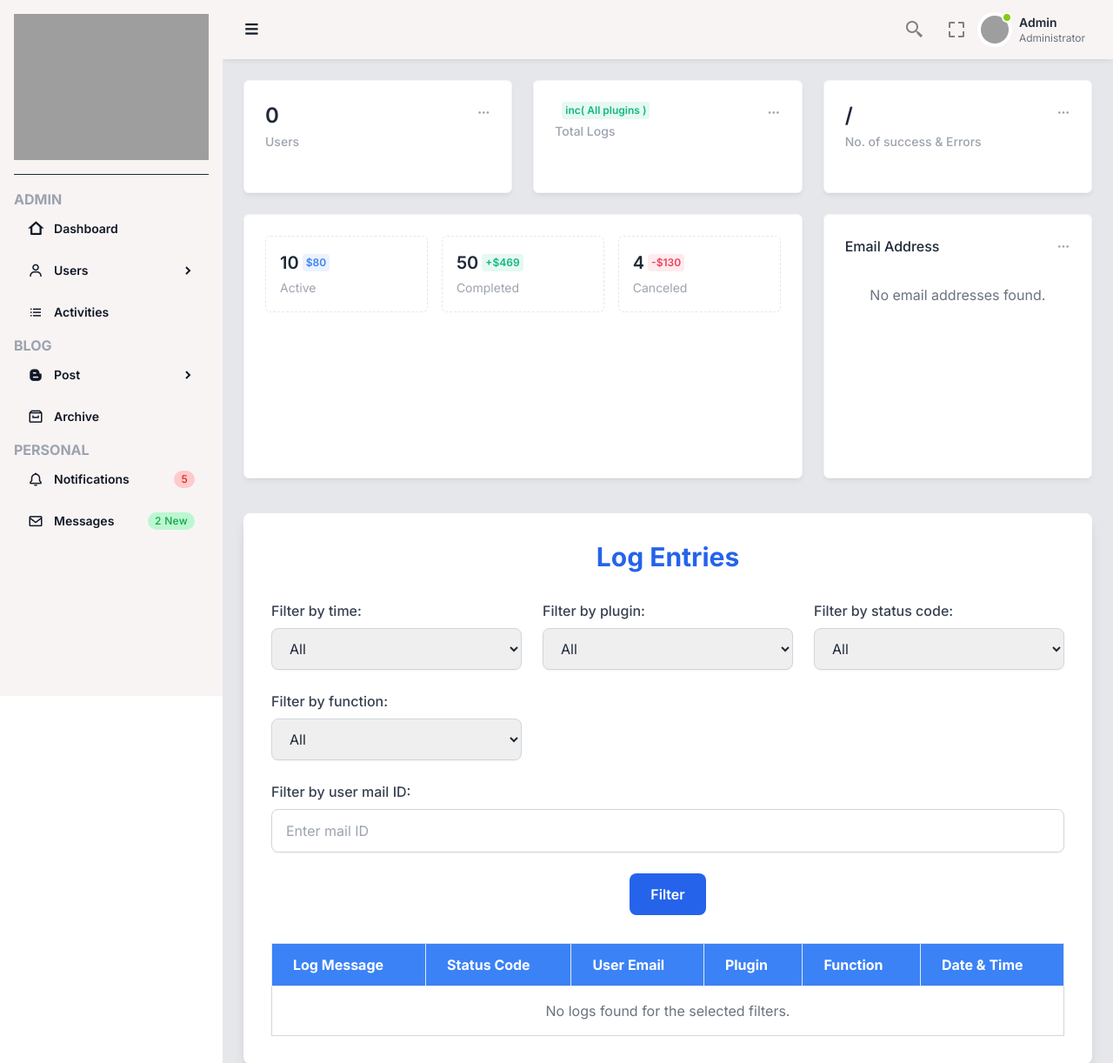
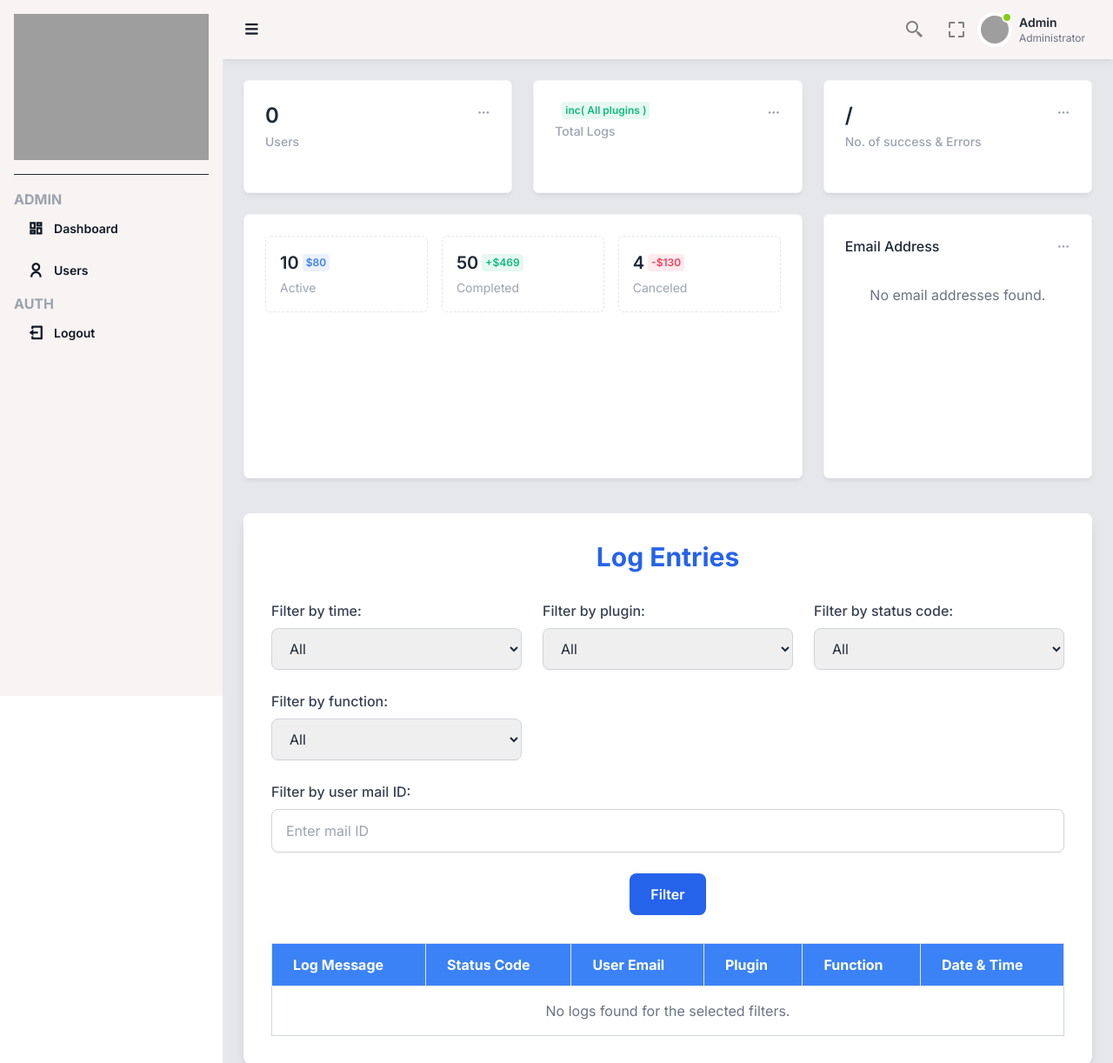
Before and after one commit to NagiPragalathan/Xtracut_Log_Management_System, a Django app: template templates/dashboard.html in a window 1280 px wide. Shown: the top 1222 px of the page at 87% size. Run offline with Django 3.2, Linux system fonts and the light colour scheme; the template is opened without the code that fills it, so the values that code supplies are empty; grey boxes labelled with a size stand in for pictures from a placeholder-image service; a map, chart or similar area stays blank; some libraries are stand-ins or nearby versions; grey boxes are pictures that could not be loaded.

Commit message:
"Simplified sidebar navigation menu by removing unnecessary items and reorganizing remaining links"

```diff
--- a/templates/base.html
+++ b/templates/base.html
@@ -1352,66 +1352,27 @@
             <span class="text-gray-400 font-bold">ADMIN</span>
             <li class="mb-1 group">
                 <a href="" class="flex font-semibold items-center py-2 px-4 text-gray-900 hover:bg-gray-950 hover:text-gray-100 rounded-md group-[.active]:bg-gray-800 group-[.active]:text-white group-[.selected]:bg-gray-950 group-[.selected]:text-gray-100">
-                    <i class="ri-home-2-line mr-3 text-lg"></i>
-                    <span class="text-sm">Dashboard</span>
+                  <i class="ri-dashboard-line mr-3 text-lg"></i>
+
+
+                  <span class="text-sm">Dashboard</span>
                 </a>
             </li>
-            <li class="mb-1 group">
-                <a href="" class="flex font-semibold items-center py-2 px-4 text-gray-900 hover:bg-gray-950 hover:text-gray-100 rounded-md group-[.active]:bg-gray-800 group-[.active]:text-white group-[.selected]:bg-gray-950 group-[.selected]:text-gray-100 sidebar-dropdown-toggle">
-                    <i class='bx bx-user mr-3 text-lg'></i>
-                    <span class="text-sm">Users</span>
-                    <i class="ri-arrow-right-s-line ml-auto group-[.selected]:rotate-90"></i>
-                </a>
-                <ul class="pl-7 mt-2 hidden group-[.selected]:block">
-                    <li class="mb-4">
-                        <a href="" class="text-gray-900 text-sm flex items-center hover:text-[#f84525] before:contents-[''] before:w-1 before:h-1 before:rounded-full before:bg-gray-300 before:mr-3">All</a>
-                    </li>
-                    <li class="mb-4">
-                        <a href="" class="text-gray-900 text-sm flex items-center hover:text-[#f84525] before:contents-[''] before:w-1 before:h-1 before:rounded-full before:bg-gray-300 before:mr-3">Roles</a>
-                    </li>
-                </ul>
-            </li>
+
             <li class="mb-1 group">
                 <a href="" class="flex font-semibold items-center py-2 px-4 text-gray-900 hover:bg-gray-950 hover:text-gray-100 rounded-md group-[.active]:bg-gray-800 group-[.active]:text-white group-[.selected]:bg-gray-950 group-[.selected]:text-gray-100">
-                    <i class='bx bx-list-ul mr-3 text-lg'></i>
-                    <span class="text-sm">Activities</span>
+                  <i class="ri-user-line mr-3 text-lg"></i>
+
+                    <span class="text-sm">Users</span>
                 </a>
             </li>
-            <span class="text-gray-400 font-bold">BLOG</span>
-            <li class="mb-1 group">
-                <a href="" class="flex font-semibold items-center py-2 px-4 text-gray-900 hover:bg-gray-950 hover:text-gray-100 rounded-md group-[.active]:bg-gray-800 group-[.active]:text-white group-[.selected]:bg-gray-950 group-[.selected]:text-gray-100 sidebar-dropdown-toggle">
-                    <i class='bx bxl-blogger mr-3 text-lg' ></i>
-                    <span class="text-sm">Post</span>
-                    <i class="ri-arrow-right-s-line ml-auto group-[.selected]:rotate-90"></i>
-                </a>
-                <ul class="pl-7 mt-2 hidden group-[.selected]:block">
-                    <li class="mb-4">
-                        <a href="" class="text-gray-900 text-sm flex items-center hover:text-[#f84525] before:contents-[''] before:w-1 before:h-1 before:rounded-full before:bg-gray-300 before:mr-3">All</a>
-                    </li>
-                    <li class="mb-4">
-                        <a href="" class="text-gray-900 text-sm flex items-center hover:text-[#f84525] before:contents-[''] before:w-1 before:h-1 before:rounded-full before:bg-gray-300 before:mr-3">Categories</a>
-                    </li>
-                </ul>
-            </li>
+            <span class="text-gray-400 font-bold">AUTH</span>
+
             <li class="mb-1 group">
                 <a href="" class="flex font-semibold items-center py-2 px-4 text-gray-900 hover:bg-gray-950 hover:text-gray-100 rounded-md group-[.active]:bg-gray-800 group-[.active]:text-white group-[.selected]:bg-gray-950 group-[.selected]:text-gray-100">
-                    <i class='bx bx-archive mr-3 text-lg'></i>
-                    <span class="text-sm">Archive</span>
-                </a>
-            </li>
-            <span class="text-gray-400 font-bold">PERSONAL</span>
-            <li class="mb-1 group">
-                <a href="" class="flex font-semibold items-center py-2 px-4 text-gray-900 hover:bg-gray-950 hover:text-gray-100 rounded-md group-[.active]:bg-gray-800 group-[.active]:text-white group-[.selected]:bg-gray-950 group-[.selected]:text-gray-100">
-                    <i class='bx bx-bell mr-3 text-lg' ></i>
-                    <span class="text-sm">Notifications</span>
-                    <span class=" md:block px-2 py-0.5 ml-auto text-xs font-medium tracking-wide text-red-600 bg-red-200 rounded-full">5</span>
-                </a>
-            </li>
-            <li class="mb-1 group">
-                <a href="" class="flex font-semibold items-center py-2 px-4 text-gray-900 hover:bg-gray-950 hover:text-gray-100 rounded-md group-[.active]:bg-gray-800 group-[.active]:text-white group-[.selected]:bg-gray-950 group-[.selected]:text-gray-100">
-                    <i class='bx bx-envelope mr-3 text-lg' ></i>
-                    <span class="text-sm">Messages</span>
-                    <span class=" md:block px-2 py-0.5 ml-auto text-xs font-medium tracking-wide text-green-600 bg-green-200 rounded-full">2 New</span>
+                  <i class="ri-logout-box-line mr-3 text-lg"></i>
+
+                    <span class="text-sm">Logout</span>
                 </a>
             </li>
         </ul>
@@ -1580,19 +1541,7 @@
                     </button>
                     <ul class="dropdown-menu shadow-md shadow-black/5 z-30 hidden py-1.5 rounded-md bg-white border border-gray-100 w-full max-w-[140px]">
                         <li>
-                            <a href="#" class="flex items-center text-[13px] py-1.5 px-4 text-gray-600 hover:text-[#f84525] hover:bg-gray-50">Profile</a>
-                        </li>
-                        <li>
-                            <a href="#" class="flex items-center text-[13px] py-1.5 px-4 text-gray-600 hover:text-[#f84525] hover:bg-gray-50">Settings</a>
-                        </li>
-                        <li>
-                            <form method="POST" action="">
-                                <a role="menuitem" class="flex items-center text-[13px] py-1.5 px-4 text-gray-600 hover:text-[#f84525] hover:bg-gray-50 cursor-pointer"
-                                    onclick="event.preventDefault();
-                                    this.closest('form').submit();">
-                                    Log Out
-                                </a>
-                            </form>
+                            <a href="/logout" class="flex items-center text-[13px] py-1.5 px-4 text-gray-600 hover:text-[#f84525] hover:bg-gray-50">Logout</a>
                         </li>
                     </ul>
                 </li>
```
